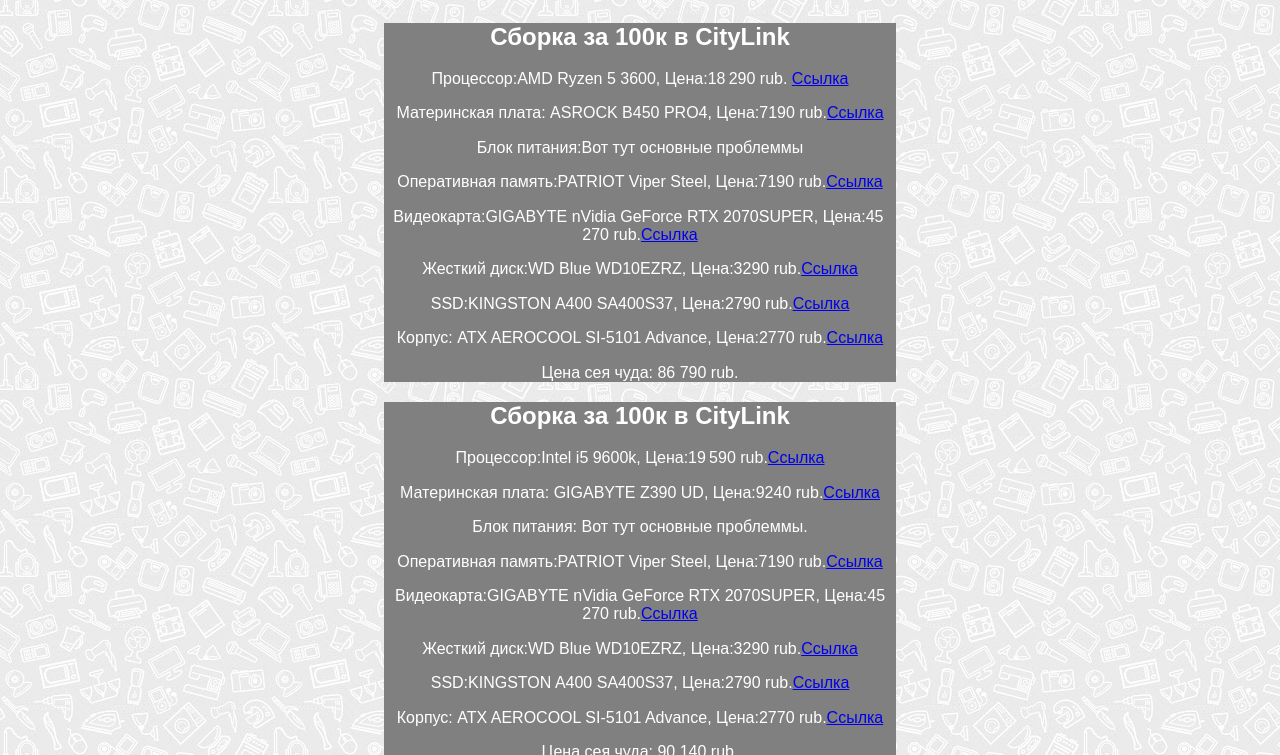
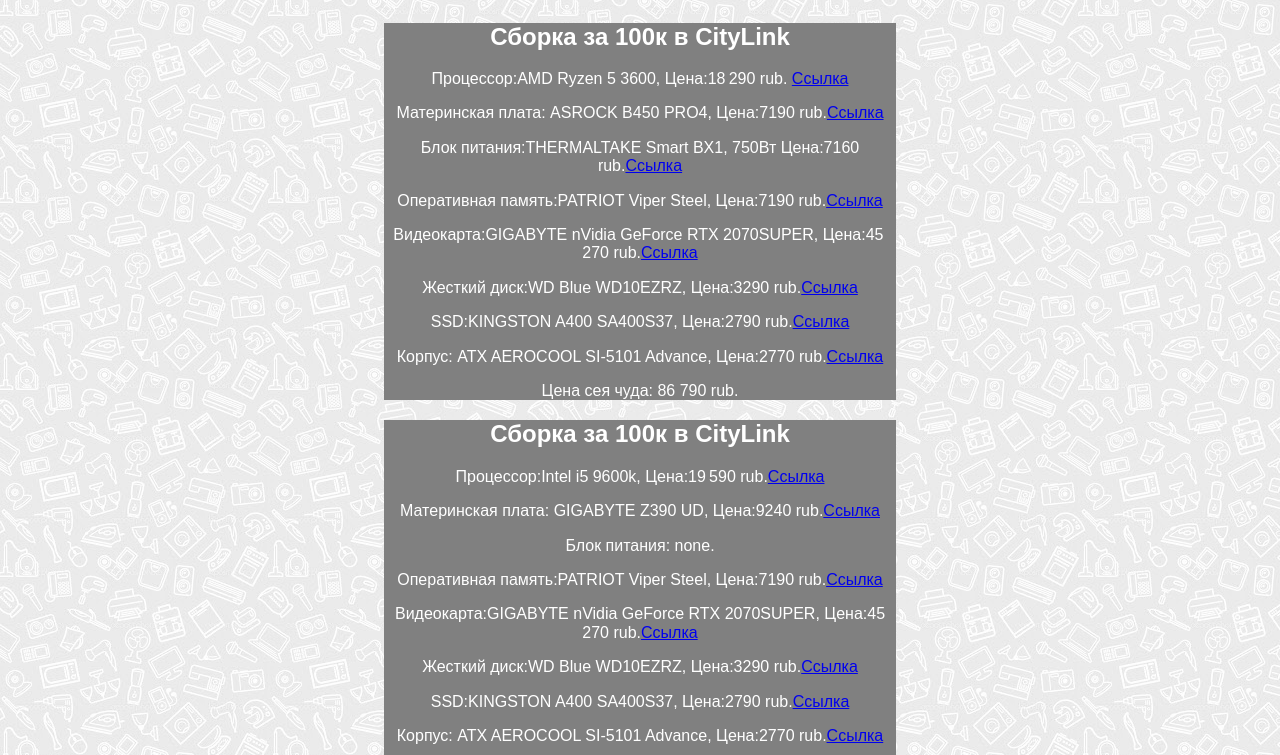
Before and after one commit to solares17/solares17.github.io, a plain HTML site: page index.html in a window 1280 px wide. Shown: the part 456-1211 px from the top of the page. Drawn offline with Linux system fonts and the light colour scheme.

Commit message:
Update index.html

```diff
--- a/index.html
+++ b/index.html
@@ -32,7 +32,7 @@
 				<h2>Сборка за 100к в CityLink</h2>
 				<p>Процессор:AMD Ryzen 5 3600, Цена:18 290 rub. <a href="https://www.citilink.ru/catalog/computers_and_notebooks/parts/cpu/1151445/" target="_blank">Ссылка</a></p>
 				<p>Материнская плата: ASROCK B450 PRO4, Цена:7190 rub.<a href="https://www.citilink.ru/catalog/computers_and_notebooks/parts/motherboards/1080829/" target="_blank">Ссылка</a></p>
-				<p>Блок питания:Вот тут основные проблеммы</p>
+				<p>Блок питания:THERMALTAKE Smart BX1, 750Вт Цена:7160 rub.<a href="https://www.citilink.ru/catalog/computers_and_notebooks/parts/powersupply/1088662/">Ссылка</a></p>
 				<p>Оперативная память:PATRIOT Viper Steel, Цена:7190 rub.<a href="https://www.citilink.ru/catalog/computers_and_notebooks/parts/memory/1134494/" target="_blank">Ссылка</a></p>
 				<p>Видеокарта:GIGABYTE nVidia GeForce RTX 2070SUPER, Цена:45 270 rub.<a href="https://www.citilink.ru/catalog/computers_and_notebooks/parts/videocards/1174210/" target="_blank">Ссылка</a></p>
 				<p>Жесткий диск:WD Blue WD10EZRZ, Цена:3290 rub.<a href="https://www.citilink.ru/catalog/computers_and_notebooks/hdd/hdd_in/318868/" target="_blank">Ссылка</a></p>
@@ -44,7 +44,7 @@
 				<h2>Сборка за 100к в CityLink</h2>
 				<p>Процессор:Intel i5 9600k, Цена:19 590 rub.<a href="https://www.citilink.ru/catalog/computers_and_notebooks/parts/cpu/1111893/" target="_blank">Ссылка</a></p>
 				<p>Материнская плата: GIGABYTE Z390 UD, Цена:9240 rub.<a href="https://www.citilink.ru/catalog/computers_and_notebooks/parts/motherboards/1090569/" target="_blank">Ссылка</a></p>
-				<p>Блок питания: Вот тут основные проблеммы.</p>
+				<p>Блок питания: none.</p>
 				<p>Оперативная память:PATRIOT Viper Steel, Цена:7190 rub.<a href="https://www.citilink.ru/catalog/computers_and_notebooks/parts/memory/1134494/" target="_blank">Ссылка</a></p>
 				<p>Видеокарта:GIGABYTE nVidia GeForce RTX 2070SUPER, Цена:45 270 rub.<a href="https://www.citilink.ru/catalog/computers_and_notebooks/parts/videocards/1174210/" target="_blank">Ссылка</a></p>
 				<p>Жесткий диск:WD Blue WD10EZRZ, Цена:3290 rub.<a href="https://www.citilink.ru/catalog/computers_and_notebooks/hdd/hdd_in/318868/" target="_blank">Ссылка</a></p>
```
